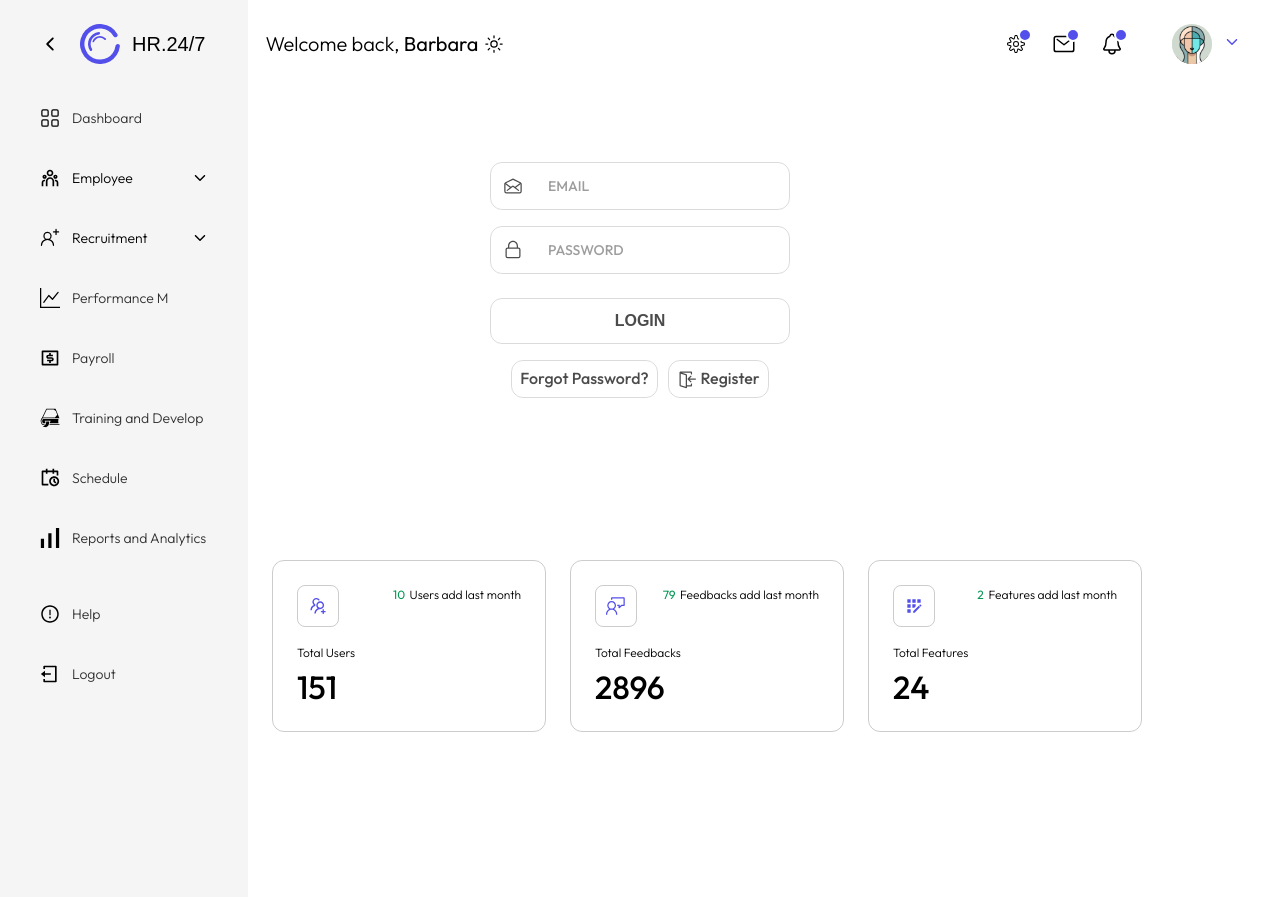
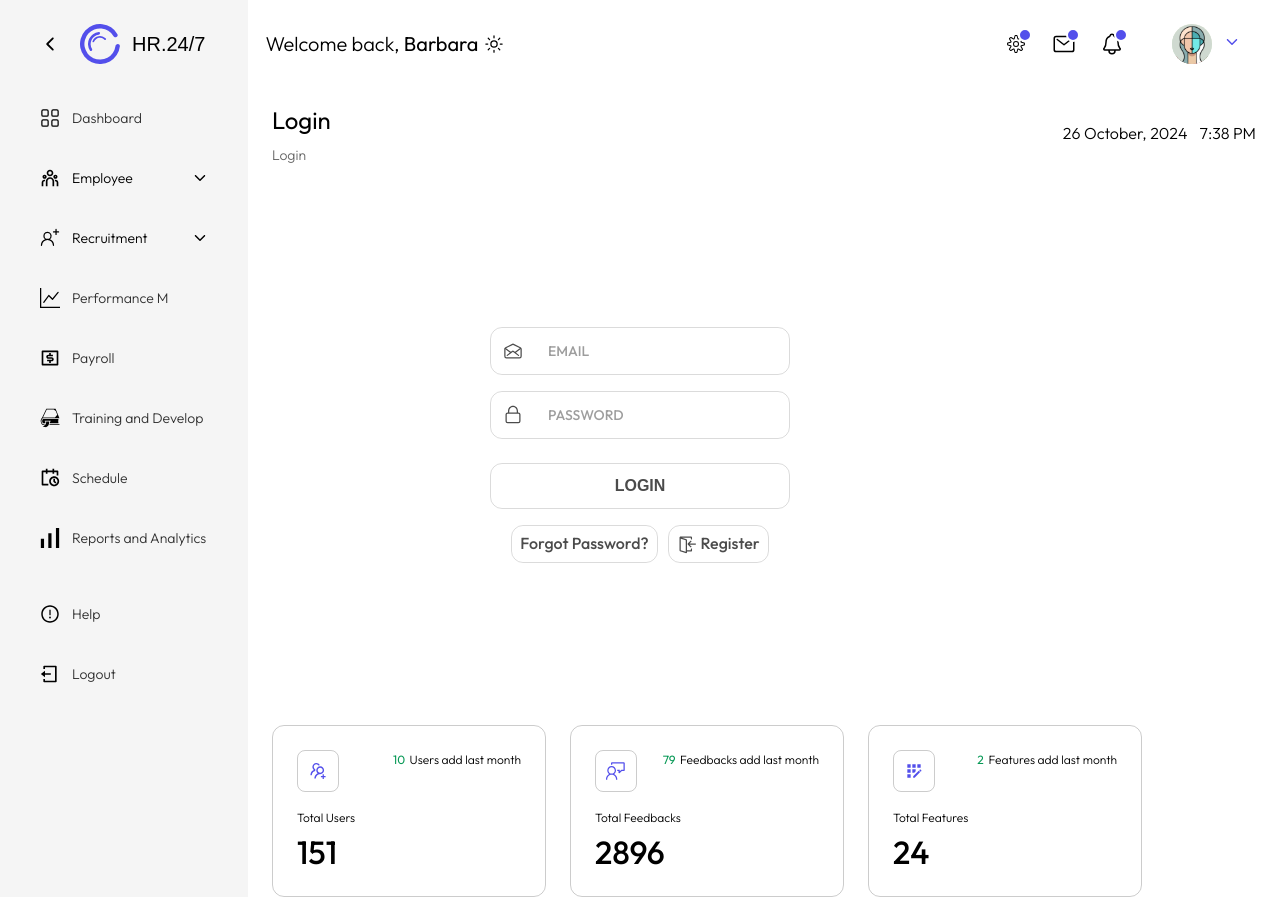
Before and after one commit to DenysShchypt/HR360, a React (Vite) app: page /login in a window 1280 px wide. Before the commit the page ends 800 px from the top, so only its background shows below. Built offline with nearby package versions, Linux system fonts and the light colour scheme; a web font is replaced by a local one.

Commit message:
complete current-url

```diff
--- /dev/null
+++ b/src/components/Breadcrumbs/Breadcrumbs.module.css
@@ -0,0 +1,31 @@
+.nav_box {
+  display: flex;
+  justify-content: space-between;
+  align-items: center;
+  padding-left: 272px;
+  padding-top: 100px;
+  padding-right: 24px;
+}
+
+.nav_wrap {
+  display: flex;
+  flex-direction: column;
+  gap: 4px;
+}
+
+.nav_items {
+  display: flex;
+}
+
+.page_path {
+  font-weight: 400;
+  font-size: 24px;
+  line-height: 1.67;
+}
+
+.current_path {
+  font-weight: 300;
+  font-size: 14px;
+  line-height: 1.43;
+  color: var(--third-text-color);
+}
--- /dev/null
+++ b/src/components/Breadcrumbs/Breadcrumbs.tsx
@@ -0,0 +1,47 @@
+import React, { FC } from 'react';
+import { useLocation, Link } from 'react-router-dom';
+import styles from './Breadcrumbs.module.css';
+import Time from '../Time/Time';
+
+const Breadcrumbs: FC = () => {
+  const location = useLocation();
+  const pathnames = location.pathname.split('/').filter(Boolean);
+  const firstSegment = pathnames[0];
+
+  return (
+    <div className={styles.nav_box}>
+      <nav aria-label="breadcrumb" className={styles.nav_wrap}>
+        <h3 className={styles.page_path}>
+          {firstSegment.charAt(0).toUpperCase() + firstSegment.slice(1)}
+        </h3>
+        <ul className={styles.nav_items}>
+          {pathnames.map((value, index) => {
+            const to = `/${pathnames.slice(0, index + 1).join('/')}`;
+            const isLast = index === pathnames.length - 1;
+
+            return (
+              <li key={to}>
+                {!isLast ? (
+                  <Link
+                    to={to}
+                    style={{ textDecoration: 'none', color: '#534feb' }}
+                  >
+                    {value.charAt(0).toUpperCase() + value.slice(1)}
+                  </Link>
+                ) : (
+                  <span className={styles.current_path}>
+                    {value.charAt(0).toUpperCase() + value.slice(1)}
+                  </span>
+                )}
+                {!isLast && <span>•</span>}
+              </li>
+            );
+          })}
+        </ul>
+      </nav>
+      <Time />
+    </div>
+  );
+};
+
+export default Breadcrumbs;
--- a/src/components/Header/Header.module.css
+++ b/src/components/Header/Header.module.css
@@ -3,6 +3,7 @@
   position: fixed;
   top: 0;
   width: 100%;
+  background-color: var(--primary-text-color);
 }
 
 .logo_wrap {
--- /dev/null
+++ b/src/components/Time/Time.module.css
@@ -0,0 +1,10 @@
+.time_wrap {
+  display: flex;
+  gap: 12px;
+}
+
+.time {
+  font-weight: 300;
+  font-size: 16px;
+  line-height: 1.5;
+}
--- /dev/null
+++ b/src/components/Time/Time.tsx
@@ -0,0 +1,14 @@
+import React, { FC } from 'react';
+import { datePart, timePart } from '../../utils/helpers/time';
+import styles from './Time.module.css';
+
+const Time: FC = () => {
+  return (
+    <div className={styles.time_wrap}>
+      <p className={styles.time}>{datePart}</p>
+      <p className={styles.time}>{timePart}</p>
+    </div>
+  );
+};
+
+export default Time;
--- a/src/index.css
+++ b/src/index.css
@@ -7,6 +7,7 @@
 
   --primary-text-color: #ffffff;
   --secondary-text-color: rgba(0, 0, 0, 0.8);
+  --third-text-color: rgba(0, 0, 0, 0.6);
   --green-text-color: #069855;
   --primary-border-color: rgba(0, 0, 0, 0.2);
 }
--- a/src/pages/Auth/Auth.tsx
+++ b/src/pages/Auth/Auth.tsx
@@ -11,12 +11,12 @@ import { LoginSchema, RegisterSchema } from '../../utils/yup/authForm';
 import SignIn from '../../components/AuthComponent/SignIn/SignIn';
 import SignUp from '../../components/AuthComponent/SignUp/SignUp';
 import Statistic from '../../components/AuthComponent/Statistic/Statistic';
+import Breadcrumbs from '../../components/Breadcrumbs/Breadcrumbs';
 
 const Auth: FC = () => {
   const location = useLocation();
   const navigate = useNavigate();
   // const dispatch = useAppDispatch();
-
   const {
     register,
     handleSubmit,
@@ -51,6 +51,7 @@ const Auth: FC = () => {
   return (
     <>
       <Header />
+      <Breadcrumbs />
       <form onSubmit={handleSubmit(onFormSubmit)} className={styles.form_wrap}>
         <div>
           {location.pathname === '/login' ? (
--- /dev/null
+++ b/src/utils/helpers/time.ts
@@ -0,0 +1,10 @@
+const now = new Date();
+
+export const datePart = `${now.getDate()} ${now.toLocaleString('en-US', {
+  month: 'long',
+})}, ${now.getFullYear()}`;
+export const timePart = now.toLocaleTimeString('en-US', {
+  hour: 'numeric',
+  minute: 'numeric',
+  hour12: true,
+});
--- a/src/utils/yup/authForm.ts
+++ b/src/utils/yup/authForm.ts
@@ -1,5 +1,5 @@
 import * as yup from 'yup';
-import AppError from '../errors/errors';
+import AppError from '../../common/errors/errors';
 
 export interface ILoginFormValues {
   email: string;
```
Also changed, not shown: src/common/errors/errors.ts (renamed from src/utils/errors/errors.ts).
